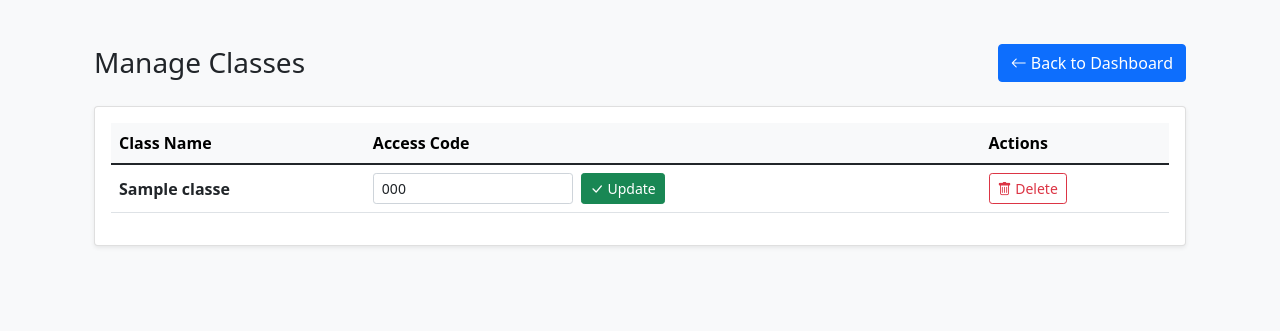
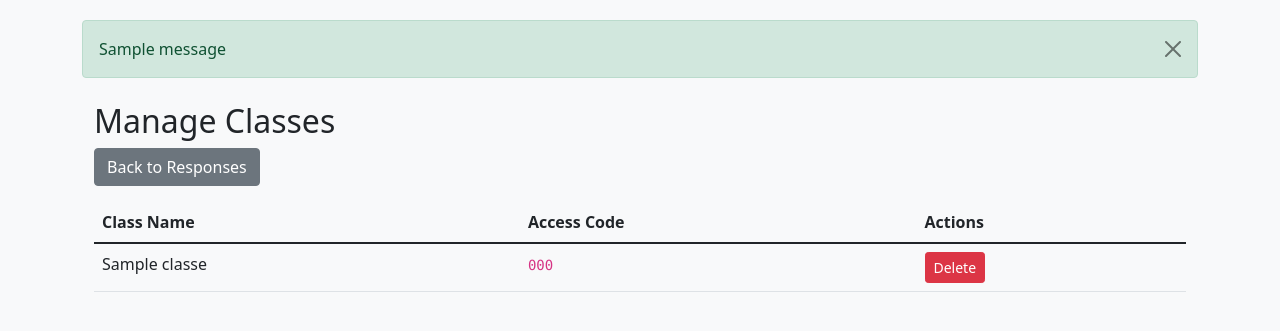
Before and after one commit to alekwu/HKU-MSMK-In-Class-Responses, a Flask app: page /HKU_MSMKprof_portal_admin/classes in a window 1280 px wide. Shown: the top 331 px of the page. Run offline with Flask 3, Linux system fonts and the light colour scheme; the visitor is signed in with stand-in values (Sample User, id 1); one stand-in notice (Sample message) is shown; a database or web service that is not in the repository returns one stand-in record (values such as "Sample title"); some libraries are stand-ins or nearby versions.

Commit message:
Add files via upload

```diff
--- a/app.py
+++ b/app.py
@@ -6,7 +6,7 @@
 from werkzeug.security import generate_password_hash, check_password_hash
 from datetime import datetime, timezone
 import pytz
-from flask_wtf.csrf import CSRFProtect
+
 
 app = Flask(__name__)
 
@@ -14,7 +14,6 @@
 ADMIN_PASSWORD = "strongpassword"  # Change this to a strong password!
 ADMIN_PASSWORD_HASH = generate_password_hash(ADMIN_PASSWORD)
 app.secret_key = 'your_secret_key_here'  # Change this for production!
-csrf = CSRFProtect(app)  # CSRF Protection
 
 # Database connection
 def get_db_connection():
@@ -63,14 +62,14 @@
 # Initialize the database
 init_db()
 
-# Timezone conversion filter
+# add timezone conversion
 @app.template_filter('convert_timezone')
 def convert_timezone_filter(dt):
+    # Convert UTC to Beijing time
     utc_time = dt.replace(tzinfo=timezone.utc)
     beijing_time = utc_time.astimezone(pytz.timezone('Asia/Shanghai'))
     return beijing_time.strftime('%Y-%m-%d %H:%M')
 
-# Routes
 @app.route('/')
 def home():
     return redirect(url_for('code_entry'))
@@ -109,12 +108,14 @@
         conn = get_db_connection()
         c = conn.cursor()
 
+        # Use the student-provided question text instead of auto-generated
         c.execute(
             "INSERT INTO questions (class_id, text) VALUES (%s, %s) RETURNING id",
-            (session['class_id'], question_text)
+            (session['class_id'], question_text)  # Changed from time-based to student input
         )
         question_id = c.fetchone()[0]
 
+        # Save response (no changes needed here)
         c.execute(
             "INSERT INTO responses (question_id, uid, student_name, answer) VALUES (%s, %s, %s, %s)",
             (question_id, uid, student_name, answer)
@@ -151,9 +152,11 @@
         conn = get_db_connection()
         c = conn.cursor()
 
+        # Get class name for the message
         c.execute("SELECT name FROM classes WHERE id = %s", (class_id,))
         class_name = c.fetchone()[0]
 
+        # Delete responses
         c.execute("""
             DELETE FROM responses
             WHERE question_id IN (
@@ -161,6 +164,7 @@
             )
         """, (class_id,))
 
+        # Delete questions
         c.execute("DELETE FROM questions WHERE class_id = %s", (class_id,))
 
         conn.commit()
@@ -206,9 +210,11 @@
         conn = get_db_connection()
         c = conn.cursor()
 
+        # Get all classes
         c.execute("SELECT id, name, access_code FROM classes")
         classes = c.fetchall()
 
+        # Build response query
         query = '''
             SELECT r.id, c.name, q.text, r.uid, r.student_name, r.answer, r.timestamp
             FROM responses r
@@ -265,37 +271,22 @@
     if not session.get('admin_authenticated'):
         abort(403)
 
-    new_code = request.form.get('new_access_code')
-    if not new_code:
-        flash('Access code cannot be empty', 'danger')
-        return redirect(url_for('view_classes'))
+    new_code = request.form['new_access_code']
 
-    conn = None
+    conn = get_db_connection()
+    c = conn.cursor()
+
     try:
-        conn = get_db_connection()
-        c = conn.cursor()
-
-        # Check if new code already exists
-        c.execute("SELECT id FROM classes WHERE access_code = %s AND id != %s", (new_code, class_id))
-        if c.fetchone():
-            flash('Access code must be unique!', 'danger')
-            return redirect(url_for('view_classes'))
-
-        # Update the code
         c.execute(
             "UPDATE classes SET access_code = %s WHERE id = %s",
             (new_code, class_id)
         )
         conn.commit()
         flash('Access code updated successfully!', 'success')
-    except Exception as e:
-        print(f"Error updating access code: {str(e)}")
-        flash(f'Error updating access code: {str(e)}', 'danger')
-        if conn:
-            conn.rollback()
+    except psycopg2.IntegrityError:
+        flash('Access code must be unique!', 'danger')
     finally:
-        if conn:
-            conn.close()
+        conn.close()
 
     return redirect(url_for('view_classes'))
 
@@ -309,7 +300,7 @@
     c.execute("SELECT id, name, access_code FROM classes")
     classes = c.fetchall()
     conn.close()
-    return render_template('view_classes.html', classes=classes)
+    return render_template('classes.html', classes=classes)
 
 @app.route('/HKU_MSMKprof_portal_admin/delete-class/<int:class_id>')
 def delete_class(class_id):
@@ -320,6 +311,7 @@
     c = conn.cursor()
 
     try:
+        # Delete responses
         c.execute("""
             DELETE FROM responses
             WHERE question_id IN (
@@ -327,8 +319,10 @@
             )
         """, (class_id,))
 
+        # Delete questions
         c.execute("DELETE FROM questions WHERE class_id = %s", (class_id,))
 
+        # Delete class
         c.execute("DELETE FROM classes WHERE id = %s", (class_id,))
 
         conn.commit()
--- a/requirements.txt
+++ b/requirements.txt
@@ -1,4 +1,3 @@
-Flask-WTF==1.0.0
 Flask==2.3.2
 gunicorn==20.1.0
 Werkzeug==2.3.7
--- a/templates/base.html
+++ b/templates/base.html
@@ -3,7 +3,6 @@
 <head>
     <meta charset="UTF-8">
     <meta name="viewport" content="width=device-width, initial-scale=1.0">
-    <meta name="csrf-token" content="{{ csrf_token() }}">
     <title>HKU MSMK Class Responses</title>
     <!-- Bootstrap 5 CSS -->
     <link href="https://cdn.jsdelivr.net/npm/bootstrap@5.1.3/dist/css/bootstrap.min.css" rel="stylesheet">
@@ -28,23 +27,11 @@
         .text-break {
             word-break: break-word;
         }
-        /* Added for better form styling */
-        .form-control-sm {
-            max-width: 200px;
-        }
-        /* Added for alert positioning */
-        .alert-container {
-            position: fixed;
-            top: 20px;
-            right: 20px;
-            z-index: 1000;
-            width: 350px;
-        }
     </style>
 </head>
 <body>
-    <!-- Flash Messages Container -->
-    <div class="alert-container">
+    <div class="container">
+        <!-- Flash Messages -->
         {% with messages = get_flashed_messages(with_categories=true) %}
             {% if messages %}
                 {% for category, message in messages %}
@@ -55,39 +42,13 @@
                 {% endfor %}
             {% endif %}
         {% endwith %}
-    </div>
 
-    <div class="container">
         {% block content %}{% endblock %}
     </div>
 
     <!-- Bootstrap Bundle with Popper -->
     <script src="https://cdn.jsdelivr.net/npm/bootstrap@5.1.3/dist/js/bootstrap.bundle.min.js"></script>
 
-    <!-- Base JavaScript for all pages -->
-    <script>
-    document.addEventListener('DOMContentLoaded', function() {
-        // Auto-dismiss alerts after 5 seconds
-        const alerts = document.querySelectorAll('.alert');
-        alerts.forEach(alert => {
-            setTimeout(() => {
-                const bsAlert = new bootstrap.Alert(alert);
-                bsAlert.close();
-            }, 5000);
-        });
-
-        // Add CSRF token to all AJAX requests
-        const csrfToken = document.querySelector('meta[name="csrf-token"]').content;
-        if (csrfToken) {
-            $.ajaxSetup({
-                headers: {
-                    'X-CSRFToken': csrfToken
-                }
-            });
-        }
-    });
-    </script>
-
     {% block scripts %}{% endblock %}
 </body>
 </html>
--- a/templates/view_classes.html
+++ b/templates/view_classes.html
@@ -1,10 +1,9 @@
 {% extends "base.html" %}
 
 {% block content %}
-<div class="container mt-4">
 <div class="row">
     <div class="col-md-12">
-            <div class="d-flex justify-content-between align-items-center mb-4">
+        <div class="d-flex justify-content-between align-items-center mb-4 p-3 admin-header">
             <h1 class="h3 mb-0">Manage Classes</h1>
             <a href="{{ url_for('admin') }}" class="btn btn-primary">
                 <i class="bi bi-arrow-left"></i> Back to Dashboard
@@ -14,7 +13,7 @@
         {% with messages = get_flashed_messages(with_categories=true) %}
             {% if messages %}
                 {% for category, message in messages %}
-                        <div class="alert alert-{{ category }} alert-dismissible fade show mb-4">
+                    <div class="alert alert-{{ category }} alert-dismissible fade show">
                         {{ message }}
                         <button type="button" class="btn-close" data-bs-dismiss="alert"></button>
                     </div>
@@ -22,11 +21,10 @@
             {% endif %}
         {% endwith %}
 
-            <div class="card shadow-sm">
+        <div class="card">
             <div class="card-body">
-                    <div class="table-responsive">
-                        <table class="table table-hover align-middle">
-                            <thead class="table-light">
+                <table class="table table-hover">
+                    <thead>
                         <tr>
                             <th>Class Name</th>
                             <th>Access Code</th>
@@ -36,24 +34,23 @@
                     <tbody>
                         {% for class in classes %}
                         <tr>
-                                    <td class="fw-bold">{{ class[1] }}</td>
+                            <td>{{ class[1] }}</td>
                             <td>
                                 <form method="POST" action="{{ url_for('update_access_code', class_id=class[0]) }}" class="d-flex align-items-center">
-                                            <input type="hidden" name="csrf_token" value="{{ csrf_token() }}">
                                     <input type="text" class="form-control form-control-sm"
                                            name="new_access_code" value="{{ class[2] }}"
                                            pattern=".{4,}"
                                            title="Access code must be at least 4 characters"
                                            required>
                                     <button type="submit" class="btn btn-sm btn-success ms-2">
-                                                <i class="bi bi-check-lg"></i> Update
+                                        <i class="bi bi-check"></i> Update
                                     </button>
                                 </form>
                             </td>
                             <td>
                                 <a href="{{ url_for('delete_class', class_id=class[0]) }}"
                                    class="btn btn-sm btn-outline-danger"
-                                           onclick="return confirm('Are you sure you want to permanently delete this class and all its data? This cannot be undone.')">
+                                   onclick="return confirm('Are you sure you want to delete this class and all its responses? This cannot be undone.')">
                                     <i class="bi bi-trash"></i> Delete
                                 </a>
                             </td>
@@ -65,23 +62,4 @@
         </div>
     </div>
 </div>
-    </div>
-</div>
-
-<script>
-document.addEventListener('DOMContentLoaded', function() {
-    // Add confirmation for form submissions
-    document.querySelectorAll('form').forEach(form => {
-        form.addEventListener('submit', function(e) {
-            const input = this.querySelector('input[name="new_access_code"]');
-            if (input.value.length < 4) {
-                alert('Access code must be at least 4 characters');
-                e.preventDefault();
-                return false;
-            }
-            return true;
-        });
-    });
-});
-</script>
 {% endblock %}
```
Also changed, not shown: static/style.css (line endings or trailing spaces), templates/admin_login.html (line endings or trailing spaces), templates/classes.html (line endings or trailing spaces), templates/code_entry.html (line endings or trailing spaces), templates/prof_login.html (line endings or trailing spaces), templates/prof_signup.html (line endings or trailing spaces), templates/新建 文本文档.txt (added). Lines whose indentation alone changed are shown as unchanged.
